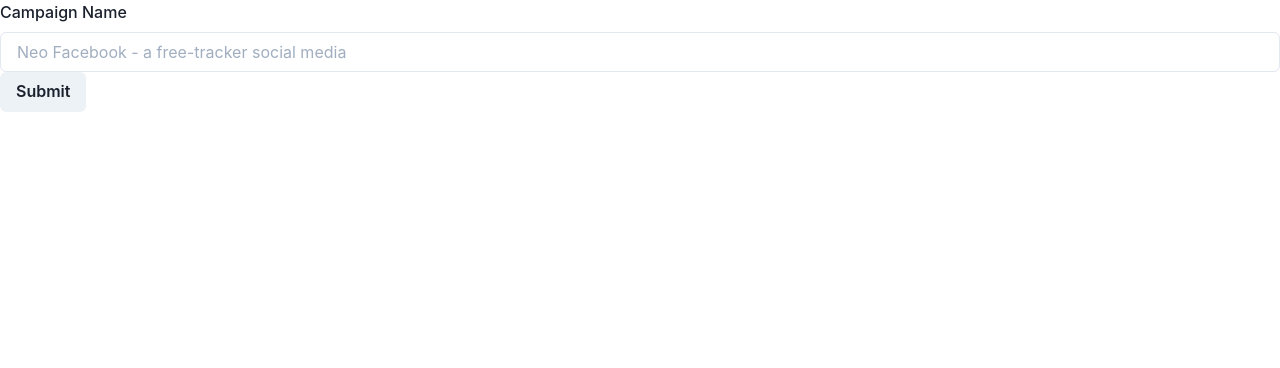
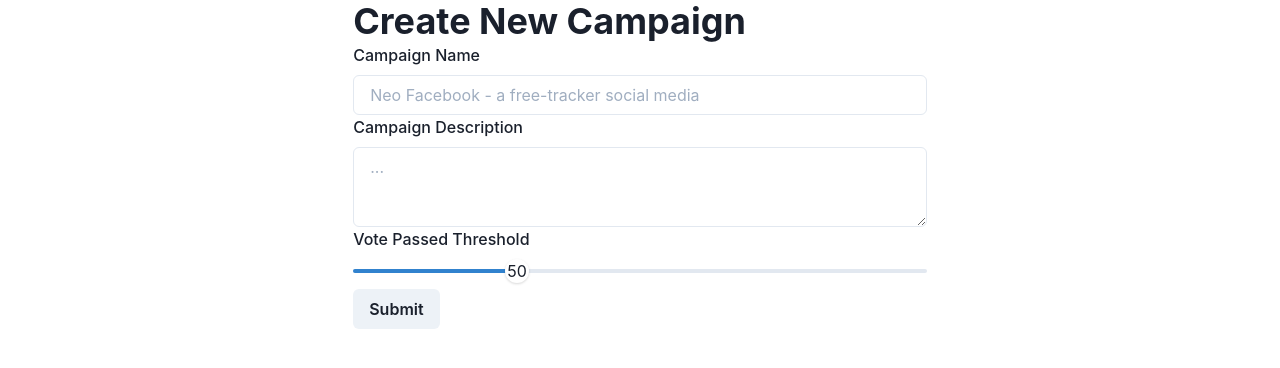
Before and after one commit to thongth/starlit-crowdfunding, a Next.js app: page /campaign/new in a window 1280 px wide. Shown: the top 368 px of the page. Built offline with nearby package versions, Linux system fonts and the light colour scheme.

Commit message:
wip: new form

```diff
--- /dev/null
+++ b/components/forms/CreateCampaignForm.js
@@ -0,0 +1,105 @@
+import { useForm, Controller } from "react-hook-form";
+import {
+  FormErrorMessage,
+  FormLabel,
+  FormControl,
+  Input,
+  Textarea,
+  Slider,
+  SliderTrack,
+  SliderFilledTrack,
+  SliderThumb,
+  Button,
+  Box,
+} from "@chakra-ui/react";
+
+export default function CreateCampaignForm(props) {
+  const {
+    control,
+    handleSubmit,
+    register,
+    formState: { errors, isSubmitting },
+  } = useForm();
+
+  const onSubmit = (values) => {
+    console.log(values);
+  };
+
+  // To Fill
+  // - Name
+  // - Description
+  // - Threshold
+  // - Time limit
+  // To Fetch
+  // - User address
+
+  console.log(props?.name);
+
+  return (
+    <form onSubmit={handleSubmit(onSubmit)}>
+      {/* Name */}
+      <FormControl isInvalid={errors.name}>
+        <FormLabel htmlFor="campaign-name">Campaign Name</FormLabel>
+        <Input
+          id="campaign-name"
+          placeholder="Neo Facebook - a free-tracker social media"
+          autoComplete="off"
+          {...register("name", {
+            required: "This field is required",
+          })}
+        />
+        <FormErrorMessage>
+          {errors.name && errors.name.message}
+        </FormErrorMessage>
+      </FormControl>
+
+      {/* Description */}
+      <FormControl isInvalid={errors.name}>
+        <FormLabel htmlFor="campaign-description">
+          Campaign Description
+        </FormLabel>
+        <Textarea
+          id="campaign-description"
+          placeholder="..."
+          autoComplete="off"
+          {...register("description", {})}
+        />
+        <FormErrorMessage>
+          {errors.name && errors.name.message}
+        </FormErrorMessage>
+      </FormControl>
+
+      <FormControl>
+        <FormLabel htmlFor="campaign-threshold">
+          Vote Passed Threshold
+        </FormLabel>
+        <Controller
+          control={control}
+          name="threshold"
+          defaultValue={50}
+          render={({ field: { value, onChange } }) => {
+            return (
+              <Slider
+                aria-label="campaign-threshold"
+                id="campaign-threshold"
+                value={value}
+                min={30}
+                max={100}
+                onChange={onChange}
+              >
+                <SliderTrack>
+                  <SliderFilledTrack />
+                </SliderTrack>
+                <SliderThumb boxSize={6}>{value}</SliderThumb>
+              </Slider>
+            );
+          }}
+        ></Controller>
+      </FormControl>
+
+      <Button isLoading={isSubmitting} type="submit">
+        Submit
+      </Button>
+    </form>
+  );
+}
--- a/pages/campaign/new.js
+++ b/pages/campaign/new.js
@@ -1,42 +1,20 @@
-import { useForm } from "react-hook-form";
-import {
-  FormErrorMessage,
-  FormLabel,
-  FormControl,
-  Input,
-  Button,
-} from "@chakra-ui/react";
+import Head from "next/head";
+import { Container, Heading } from "@chakra-ui/react";
 
-export default function CreateCampaignForm(props) {
-  const {
-    handleSubmit,
-    register,
-    formState: { errors, isSubmitting },
-  } = useForm();
+import CreateCampaignForm from "../../components/forms/CreateCampaignForm";
 
-  const onSubmit = (values) => {
-    console.log(values);
-  };
+export default function NewCampaign() {
+  return (
+    <Container>
+      <Head>
+        <title>Starlit Crowdfunding | new</title>
+        <meta name="description" content="Generated by create next app" />
+        <link rel="icon" href="/favicon.ico" />
+      </Head>
 
-  return (
-    <form onSubmit={handleSubmit(onSubmit)}>
-      <FormControl isInvalid={errors.name}>
-        <FormLabel htmlFor="campaign-name">Campaign Name</FormLabel>
-        <Input
-          id="campaign-name"
-          placeholder="Neo Facebook - a free-tracker social media"
-          autocomplete="off"
-          {...register("name", {
-            required: "This field is required",
-          })}
-        />
-        <FormErrorMessage>
-          {errors.name && errors.name.message}
-        </FormErrorMessage>
-      </FormControl>
-      <Button isLoading={isSubmitting} type="submit">
-        Submit
-      </Button>
-    </form>
+      <Heading as="h1">Create New Campaign</Heading>
+
+      <CreateCampaignForm />
+    </Container>
   );
 }
```
Also changed, not shown: components/forms/campaign-new.js (deleted).
